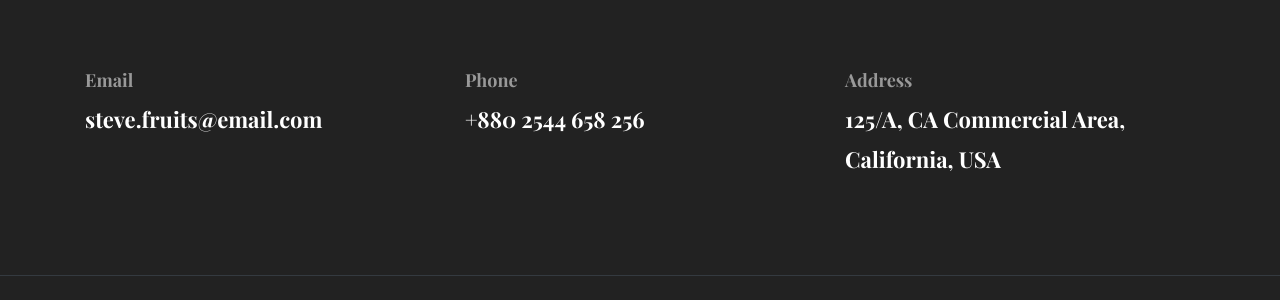
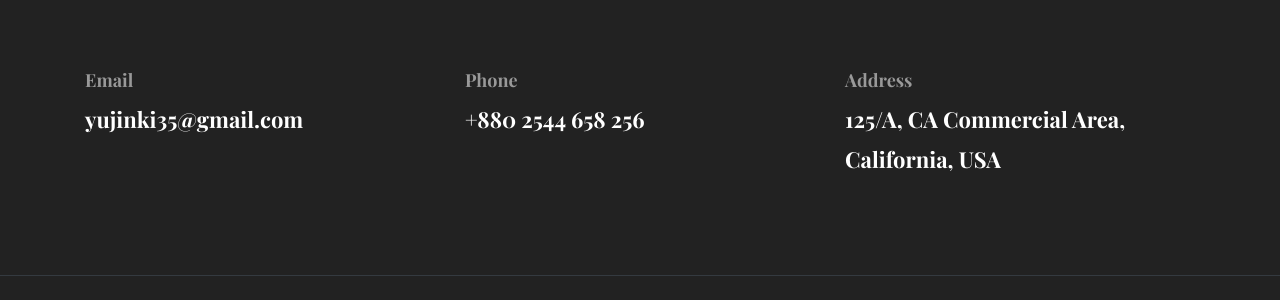
Before and after one commit to YujinKi/yujinki.github.io, a Jekyll site: the page built from _pages/contact.html, in a window 1280 px wide and 900 px high, scrolled down 786 px. Shown: the part 485-785 px from the top of the window. Built offline with Jekyll 4.4.1, drawn with Linux system fonts in a browser that asks for light colours.

Commit message:
Update settings.yml

```diff
--- a/_data/settings.yml
+++ b/_data/settings.yml
@@ -6,7 +6,7 @@
 logo:
 author: themefisher
 description: this is meta description
-email: steve.fruits@email.com
+email: yujinki35@gmail.com
 phone: +880 2544 658 256
 address: 125/A, CA Commercial Area, California, USA
 copyright: Copyright &copy; 2020 Designed by [Themefisher](https://themefisher.com) & Developed by [Getjekyllthemes](https://getjekyllthemes.com)
@@ -36,7 +36,7 @@
 # Hero Section
 
 hero:
-  hero-title: Hi! I’m <br> Christoher <br> UX designer
+  hero-title: Hi! I’m <br> Yujin Ki <br> AI Engineer
 
 social:
   - { icon: "ti-facebook", link: "#" }
```
